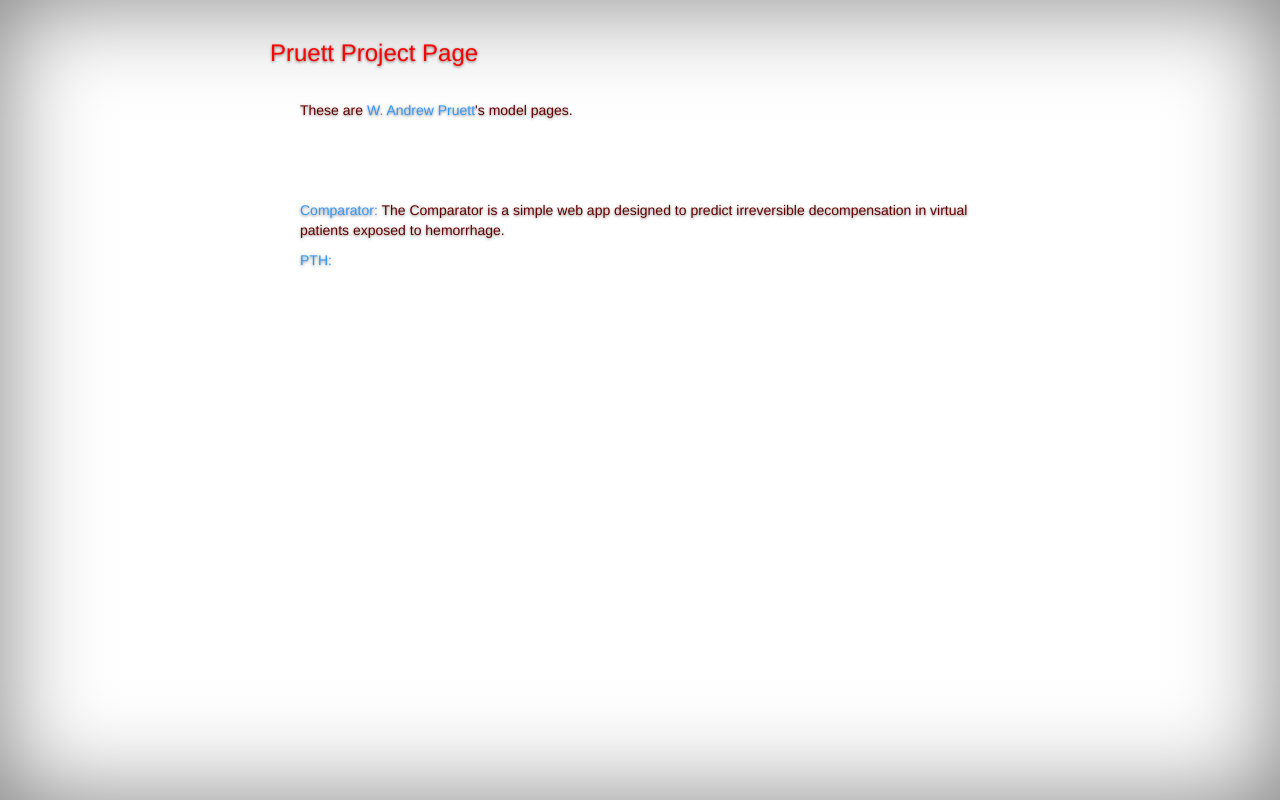
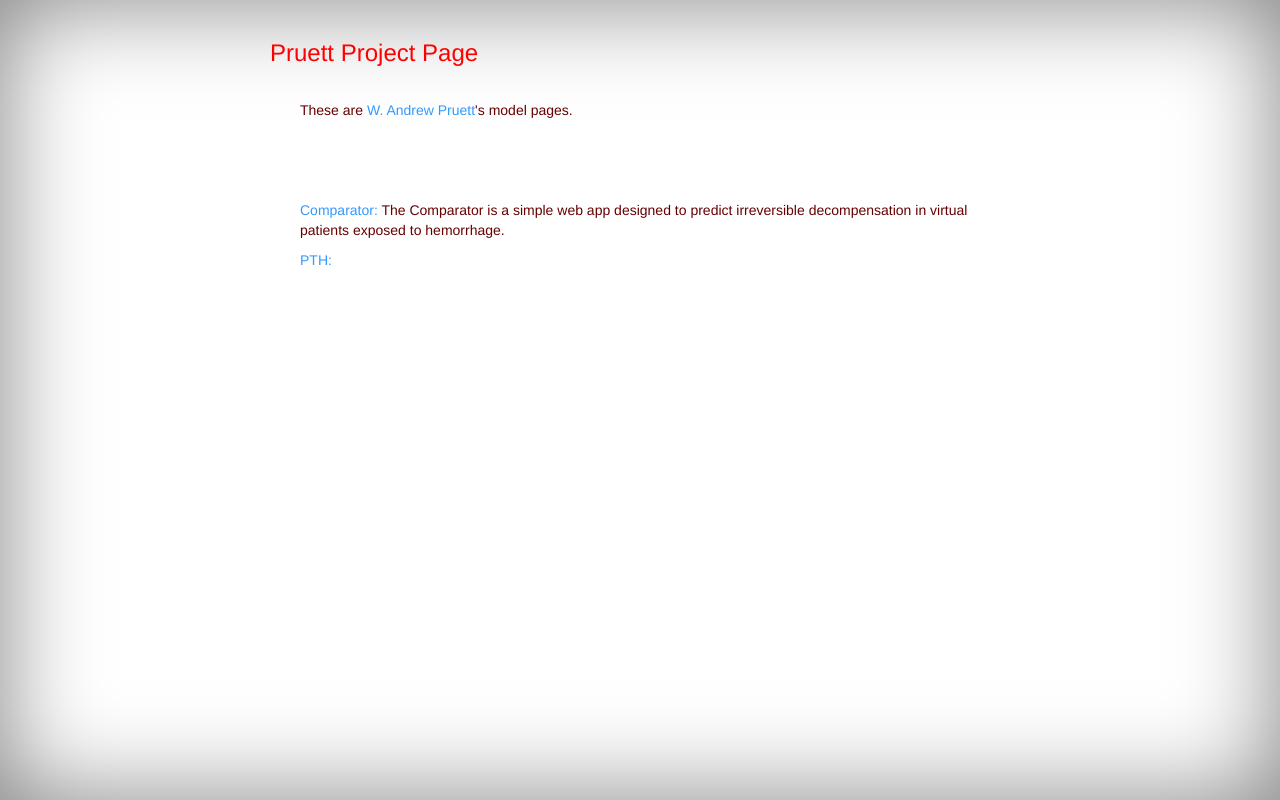
Before and after one commit to drew-pruett/drew-pruett.github.io, a plain HTML site: page index.html in a window 1280 px wide. Drawn offline with nearby package versions, Linux system fonts and the light colour scheme.

Commit message:
fixing text shadow

```diff
--- a/cover.css
+++ b/cover.css
@@ -60,7 +60,7 @@ body {
 body {
   color: #cccccc;
   text-align: center;
-  text-shadow: 0 1px 3px rgba(0,0,0,.5);
+  text-shadow: none;
   box-shadow: inset 0 0 100px rgba(0,0,0,.5);
 }
 
```
